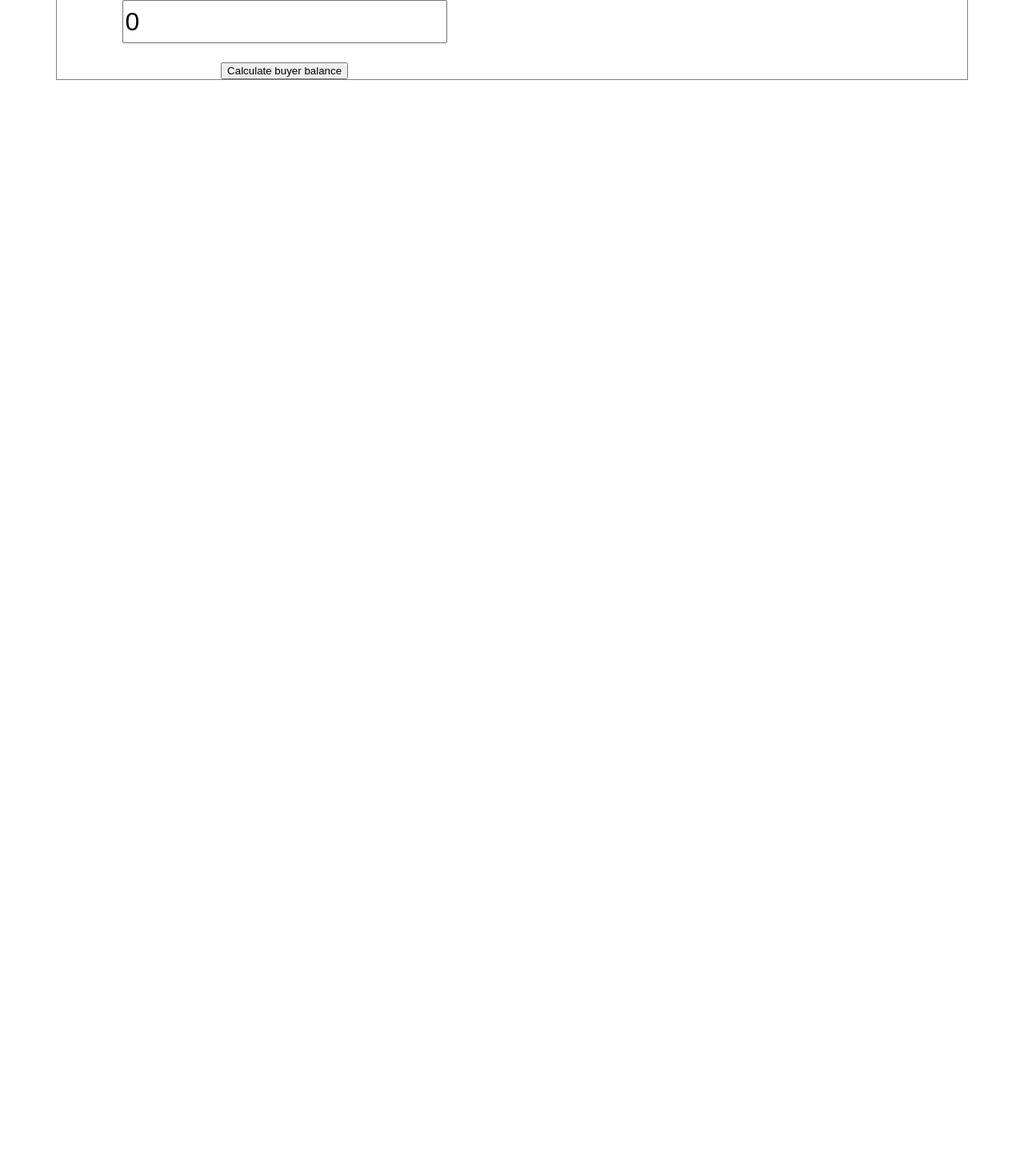
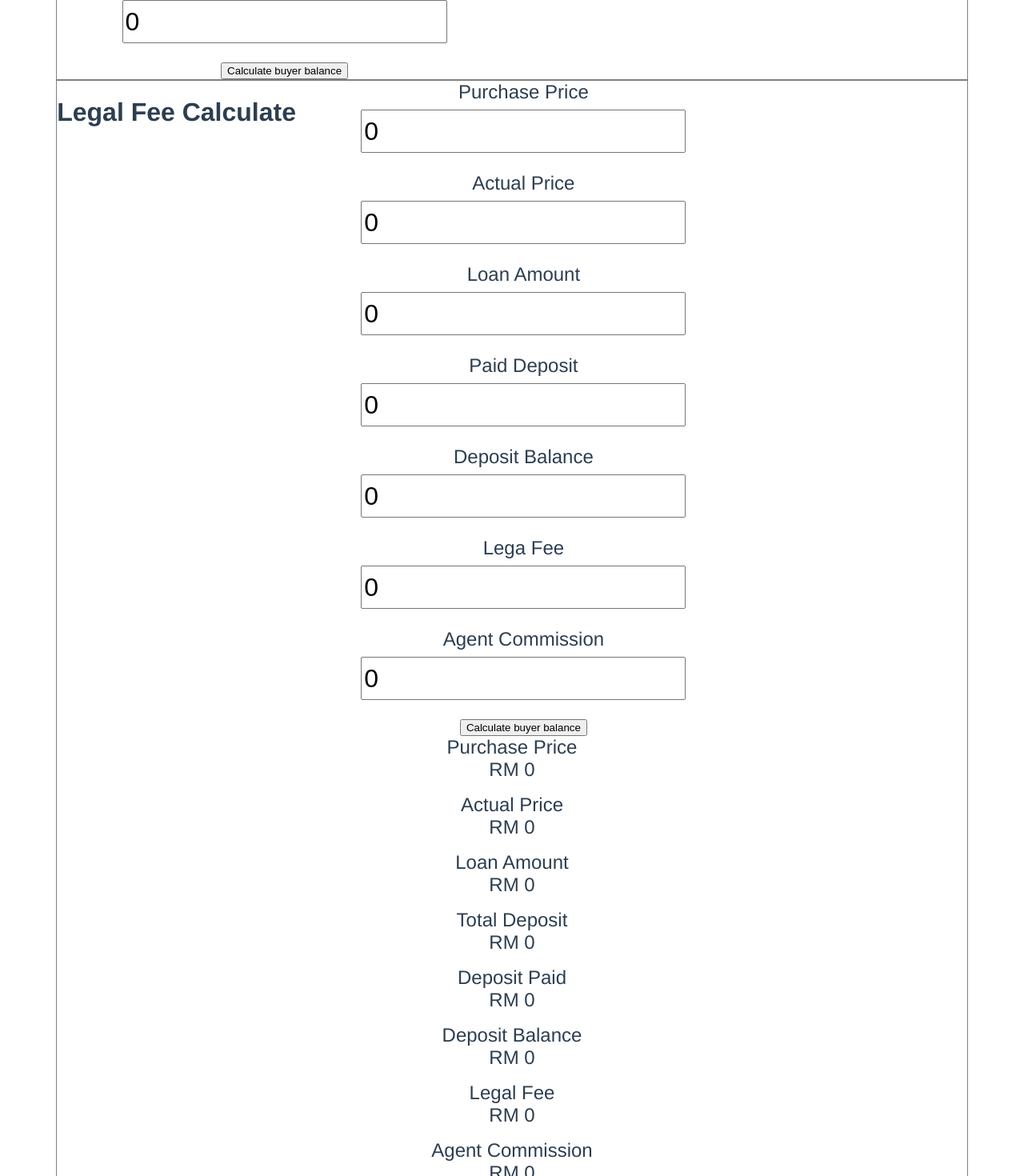
Before and after one commit to georgeLiew/Lawyer-Calculator, a Vue app: page /legalfeecalc in a window 1280 px wide. Shown: the part 960-2430 px from the top of the page at 80% size. Before the commit the page ends 1068 px from the top, so only its background shows below. Built offline with nearby package versions, Linux system fonts and the light colour scheme.

Commit message:
set up basic router

```diff
--- a/package.json
+++ b/package.json
@@ -11,7 +11,8 @@
   "dependencies": {
     "core-js": "^3.6.5",
     "numeral": "^2.0.6",
-    "vue": "^3.0.0"
+    "vue": "^3.0.0",
+    "vue-router": "^4.0.15"
   },
   "devDependencies": {
     "@vue/cli-plugin-babel": "~4.5.0",
--- a/src/App.vue
+++ b/src/App.vue
@@ -3,6 +3,7 @@
   <h1 class="brand">MySolicitor Calculator</h1>
   <!-- <HelloWorld msg="Welcome to Your Vue.js App"/> -->
   <Form/>
+  <router-view></router-view>
 </div>
 </template>
 
--- a/src/main.js
+++ b/src/main.js
@@ -1,4 +1,16 @@
 import { createApp } from 'vue'
+import {createRouter,createWebHistory} from 'vue-router'
 import App from './App.vue'
+import LegalFeeCalc from './page/LegalFeeCalc.vue'
 
-createApp(App).mount('#app')
+const router = createRouter({
+  history:createWebHistory(),
+  routes:[
+    {path: '/legalfeecalc',name:'Home',component:LegalFeeCalc}
+  ]
+
+})
+
+createApp(App)
+.use(router)
+.mount('#app')
--- /dev/null
+++ b/src/page/LegalFeeCalc.vue
@@ -0,0 +1,116 @@
+<template>
+<div class="from_box">
+    <h1>Legal Fee Calculate</h1>
+    <div class="form-group">
+        <inputNumber labelName="Purchase Price" v-model:modelValue="buyerCalc.purchasePrice" @updateValue="onPurchasePriceChange"></inputNumber>
+        <inputNumber labelName="Actual Price" v-model="prop.price" @updateValue="onPropertyPriceChange"></inputNumber>
+        <inputNumber labelName="Loan Amount" v-model="buyerCalc.loanAmount"></inputNumber>
+        <inputNumber labelName="Paid Deposit" v-model="buyerCalc.depositPaid" @updateValue="onPaidDepositChange"></inputNumber>
+        <inputNumber labelName="Deposit Balance" v-model="buyerCalc.depositBalance"></inputNumber>
+        <inputNumber labelName="Lega Fee" v-model="buyerCalc.legal_fee"></inputNumber>
+        <inputNumber labelName="Agent Commission" v-model="buyerCalc.agent_commission"></inputNumber>
+        <button type="button" v-on:click="CalculateBuyerBalance">Calculate buyer balance</button>
+    </div>
+    <div class="result form-group">
+        <customLabelNumber labelName="Purchase Price" v-model="buyerCalc.purchasePrice"></customLabelNumber>
+        <customLabelNumber labelName="Actual Price" v-model="prop.price"></customLabelNumber>
+        <customLabelNumber labelName="Loan Amount" v-model="buyerCalc.loanAmount"></customLabelNumber>
+        <customLabelNumber labelName="Total Deposit" v-model="prop.totalDeposit"></customLabelNumber>
+        <customLabelNumber labelName="Deposit Paid" v-model="buyerCalc.depositPaid"></customLabelNumber>
+        <customLabelNumber labelName="Deposit Balance" v-model="buyerCalc.depositBalance"></customLabelNumber>
+        <customLabelNumber labelName="Legal Fee" v-model="buyerCalc.legal_fee"></customLabelNumber>
+        <customLabelNumber labelName="Agent Commission" v-model="buyerCalc.agent_commission"></customLabelNumber>
+        <div v-if="buyerCalc.showBalance">
+        <customLabelNumber labelName="Buyer Balance" v-model="buyerCalc.balance"></customLabelNumber>
+        </div>
+    </div>
+</div>
+</template>
+
+<script>
+import inputNumber from '../element/InputNumber.vue';
+import customLabelNumber from '../element/CustomLabelNumber.vue';
+
+export default {
+    name: 'Form',
+    data() {
+        return {
+            prop: {
+                "price": 0,
+                "totalDeposit": 0,
+            },
+            buyerCalc: {
+                "purchasePrice": 0,
+                "loanAmount": 0,
+                "depositPaid": 0,
+                "depositBalance": 0,
+                "legal_fee": 0,
+                "agent_commission": 0,
+                "showBalance" : false,
+                "balance": 0
+            },
+            sellerCalc: {
+                "legal_fee": 0,
+                "agent_comission": 0
+            }
+        };
+    },
+    methods: {
+        onSubmit() {
+            let formData = new FormData();
+            for (var key in this.fromMess) {
+                formData.append(key, this.fromMess[key]);
+            }
+        },
+        onPurchasePriceChange(e) {
+            this.buyerCalc.loanAmount = e * 0.9;
+        },
+        onPropertyPriceChange(e) {
+            this.prop.totalDeposit = e * 0.1;
+            this.buyerCalc.depositPaid = e * 0.01;
+            this.buyerCalc.depositBalance = this.prop.totalDeposit - this.buyerCalc.depositPaid;
+        },
+        onPaidDepositChange(e) {
+            this.buyerCalc.depositBalance = this.prop.totalDeposit - e;
+        },
+        CalculateBuyerBalance() {
+            this.buyerCalc.showBalance =true;
+            this.buyerCalc.balance = parseFloat(this.buyerCalc.loanAmount) - parseFloat(this.prop.price) + parseFloat(this.buyerCalc.depositPaid) - parseFloat(this.buyerCalc.legal_fee) - parseFloat(this.buyerCalc.agent_commission);
+        }
+    },
+    components: {
+        inputNumber,
+        customLabelNumber
+    }
+}
+</script>
+
+<!-- Add "scoped" attribute to limit CSS to this component only -->
+
+<style lang="less" scoped>
+.from_box {
+    width: 90%;
+    margin: auto;
+    border: .01rem solid gray;
+    display: flex;
+    flex-wrap: wrap;
+
+    .form-group {
+        width: 50%;
+    }
+}
+
+.form-group {
+    display: block;
+    ;
+}
+
+.result {
+    display: block;
+    margin: 0 auto;
+
+    label {
+        display: block;
+    }
+}
+</style>
```
Also changed, not shown: 1 other file (tests, documents, lock files or other folders).
